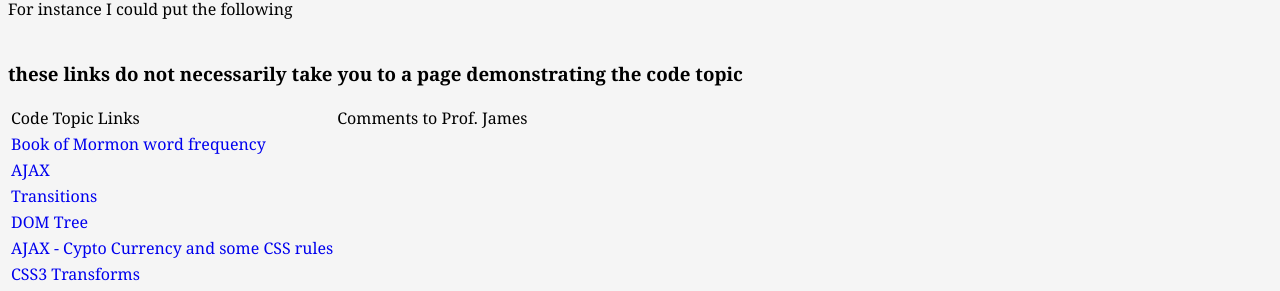
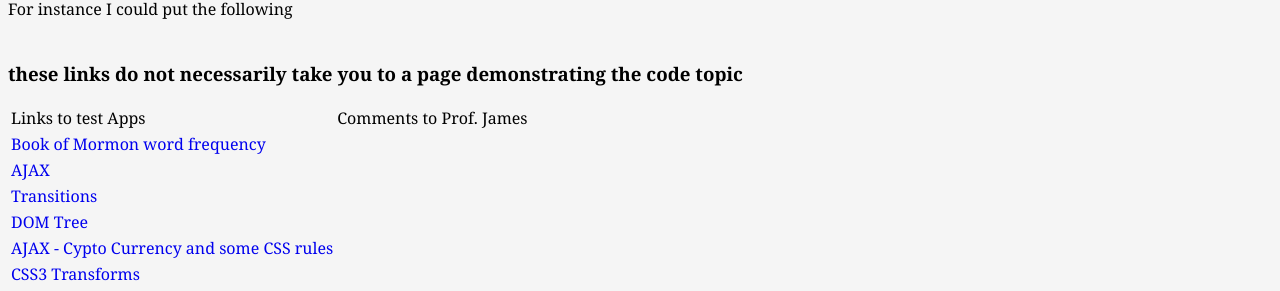
Before and after one commit to gtjames/gtjames.github.io, a Jekyll site: the page index.html, which Jekyll copies as it is, in a window 1280 px wide. Shown: the part 217-508 px from the top of the page. Built offline with Jekyll 4.4.1, drawn with Linux system fonts in a browser that asks for light colours.

Commit message:
changed text on index page

```diff
--- a/index.html
+++ b/index.html
@@ -30,7 +30,7 @@
   For instance I could put the following<br><br>
   <h3> these links do not necessarily take you to a page demonstrating the code topic </h3>
   <table>
-    <tr><td>Code Topic Links</td><td>Comments to Prof. James</td></tr>
+    <tr><td>Links to test Apps</td><td>Comments to Prof. James</td></tr>
 
     <tr><td><a href="/BoM/Bom.html">             Book of Mormon word frequency</a></td></tr>
     <tr><td><a href="/AJAX/AjaxTable.html">      AJAX</a></td></tr>
```
